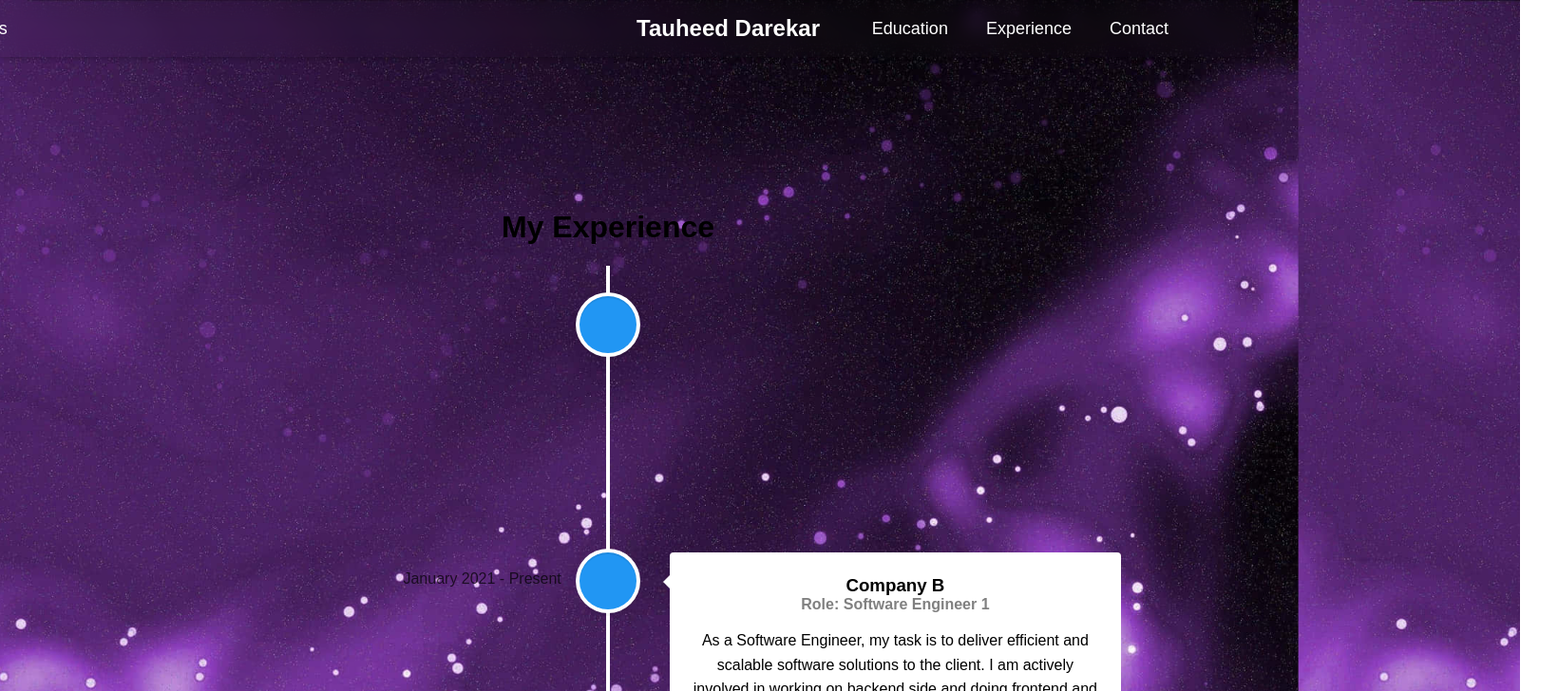
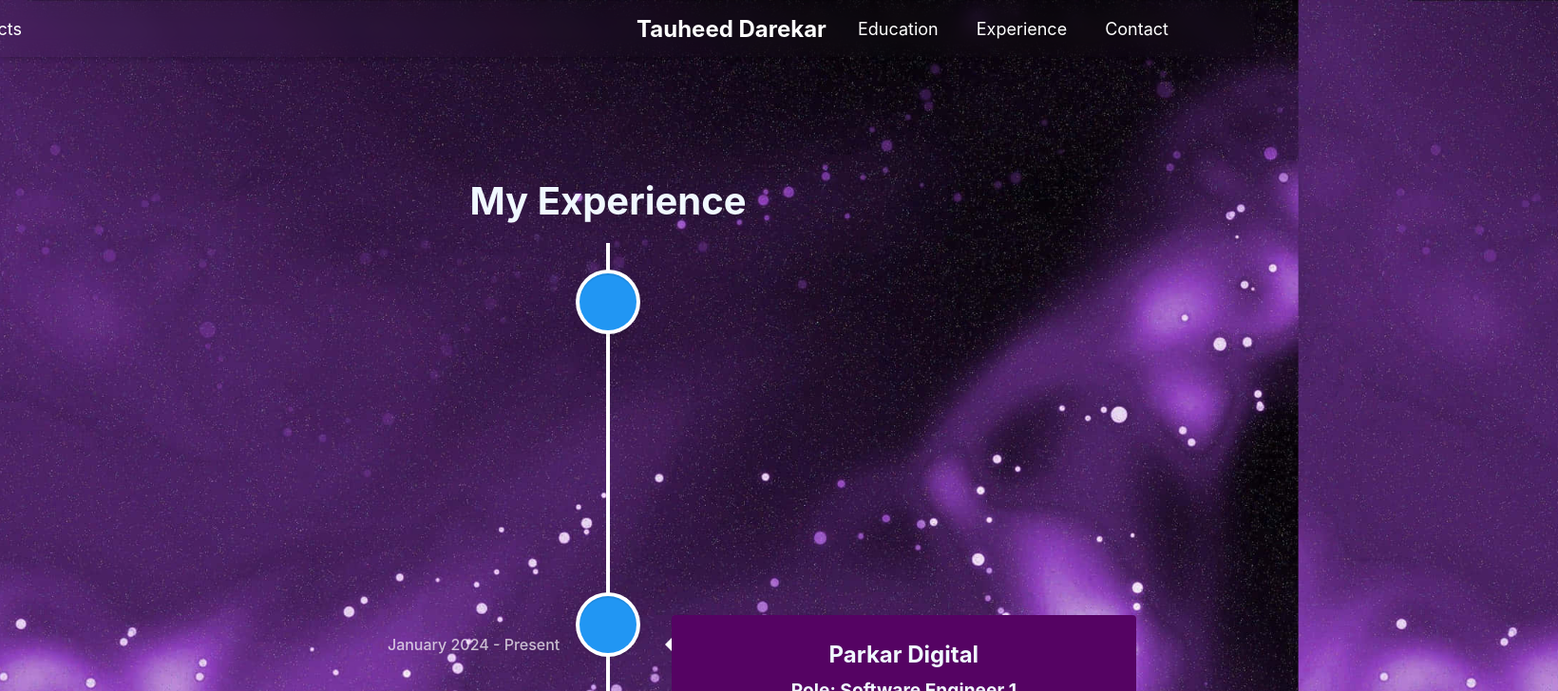
Before and after one commit to tauheed78600/Portfolio2, a React (Create React App) app: page /experience in a window 1280 px wide. Shown: the top 728 px of the page at 95% size, 1640 px wide, since content can reach past the window. Built offline with nearby package versions, Linux system fonts and the light colour scheme.

Commit message:
Added changes for Experience section and Projects section

```diff
--- a/src/components/Experience.js
+++ b/src/components/Experience.js
@@ -7,12 +7,10 @@ function Experience() {
   return (
     <div className="App">
         <div>
-        <h1>My Experience</h1>
+        <h1 className='experience'>My Experience</h1>
         <ExperienceTimeline />
         </div>
-        <div classname = 'footer-experience'>
           <Footer/>
-        </div>
     </div>
 
   )
--- a/src/components/ExperienceTimeline.js
+++ b/src/components/ExperienceTimeline.js
@@ -2,23 +2,22 @@
 
 import React from 'react';
 import { VerticalTimeline, VerticalTimelineElement } from 'react-vertical-timeline-component';
-import 'react-vertical-timeline-component/style.min.css'; // Import the styles
+import 'react-vertical-timeline-component/style.min.css';
 import "../styles/Experience.css"
 
 const experiences = [
     {
-        date: "June 2019 - December 2020",
-        title: "Company A",
+        date: "June 19 2023 - December 31 2023",
+        title: "Thinkseed Systems",
         subtitle: "Role: SDE Intern",
         content: "As a Software Development Intern at ThinkSeed Systems, I had the valuable opportunity to work within the Backend Team, where I gained practical experience in Spring Boot Java and RestFul APIs."
     },
     {
-        date: "January 2021 - Present",
-        title: "Company B",
+        date: "January 2024 - Present",
+        title:  "Parkar Digital",
         subtitle: "Role: Software Engineer 1",
         content: "As a Software Engineer, my task is to deliver efficient and scalable software solutions to the client. I am actively involved in working on backend side and doing frontend and backend integration. My work includes designing and implementing the software and meet the clients requirements."
     }
-    // Add more experiences as needed
 ];
 
 const ExperienceTimeline = () => {
--- a/src/components/HomeBelow.js
+++ b/src/components/HomeBelow.js
@@ -48,7 +48,7 @@ export default function HomeBelow() {
             </p>
             </div>
             <div className='social'>
-                <b classname = 'home-about-body'>Feel free to <b className='purple'>connect</b> with me on</b><br />
+                <b classname = 'home-about-body123'>Feel free to <b className='purple'>connect</b> with me on</b><br />
                 <a href="https://www.linkedin.com/in/your-profile" target="_blank" rel="noopener noreferrer">
                     <FaLinkedin />
                 </a>
--- a/src/components/Projects.js
+++ b/src/components/Projects.js
@@ -23,7 +23,7 @@ function Projects() {
 
 return (
     <div className="app">
-        <h1>Here are some of the Projects which I have been recently worked on</h1>
+        <h1 className='projectHeading'>Here are some of the Projects which I have been recently worked on</h1>
         <div className="card-container">
             {cards.map((card, index) => (
                 <Card
--- a/src/styles/Card.css
+++ b/src/styles/Card.css
@@ -1,3 +1,17 @@
+.card {
+  width: 300px; /* Set fixed width */
+  height: 450px; /* Set fixed height */
+  background: linear-gradient(135deg, #83057b 0%, #e6f2ff 100%); /* Gradient background */
+
+  padding: 20px; /* Inner spacing */
+  box-shadow: 0 4px 8px rgba(0, 0, 0, 0.1); /* Subtle shadow */
+  transition: transform 0.3s ease, box-shadow 0.3s ease; /* Smooth hover transition */
+  display: flex;
+  flex-direction: column;
+  justify-content: space-between; /* Ensure space between elements */
+  align-items: flex-start; /* Align items to the start */
+}
+
 .card p {
     font-size: 17px;
     font-weight: 400;
--- a/src/styles/Experience.css
+++ b/src/styles/Experience.css
@@ -1,17 +1,62 @@
-/* src/App.css */
-.App {
-    font-family: Arial, sans-serif;
+/* src/styles/Experience.css */
+.vertical-timeline-element {
+    border-radius: 15px;
     padding: 20px;
+    /* box-shadow: 0 4px 8px rgba(0, 0, 0, 0.1);  */
+    transition: transform 0.3s ease, box-shadow 0.3s ease; /* Smooth hover transition */
+}
+
+.vertical-timeline-element:hover {
+    transform: translateY(-10px); /* Lift card on hover */
+
+}
+
+.vertical-timeline-element-date {
+    color: white !important; /* Set the color of the date to white */
+    font-size: 18px; /* Increase font size */
+    font-weight: bold; /* Bold font */
 }
 
 .vertical-timeline-element-title {
-    font-weight: bold;
+    color: aliceblue;
+    font-size: 1.5rem;
+    margin-bottom: 5px;
 }
 
 .vertical-timeline-element-subtitle {
-    color: gray;
+    color: aliceblue;
+    font-size: 1.2rem;
+    margin-bottom: 10px;
 }
 
-.footer-experience{
-    position: fixed;
+.vertical-timeline-element-content {
+    color: aliceblue;
+    font-size: 1rem;
+    line-height: 1.5;
 }
+
+.experience {
+    text-align: center;
+    color: aliceblue;
+    font-size: 2.5rem;
+    margin-bottom: 20px;
+}
+
+.App {
+    display: flex;
+    flex-direction: column;
+    min-height: 100vh;
+}
+
+footer {
+    margin-top: auto; /* Push footer to the bottom */
+}
+
+
+.vertical-timeline-element-content.bounce-in{
+    background: #550363;
+}
+
+.vertical-timeline-element-icon.bounce-in{
+    background: #550363;
+}
--- a/src/styles/HomeBelow.css
+++ b/src/styles/HomeBelow.css
@@ -4,6 +4,10 @@
 
 .home-about-body{
     font-size: 25px;
+    color: aliceblue;
+}
+
+.home-about-body123{
     color: aliceblue;
 }
 
--- a/src/styles/Navbar.css
+++ b/src/styles/Navbar.css
@@ -76,7 +76,7 @@ body, html {
 .leftOnNav{
     display: flex;
     position: relative;
-    left: -500px
+    left: -470px
 }
 
 .rightOnNav{
@@ -92,5 +92,5 @@ body, html {
 }
 
 .content {
-    padding: 80px 20px; /* Adjust based on your navbar height */
+    padding: 80px 20px;
 }
--- a/src/styles/Projects.css
+++ b/src/styles/Projects.css
@@ -10,4 +10,9 @@
     justify-content: center;
     gap: 20px;
     flex-wrap: wrap;
+    justify-content: space-around;
 }
+
+.projectHeading{
+    color: aliceblue;
+}
```
Also changed, not shown: 1 other file (tests, documents, lock files or other folders).
